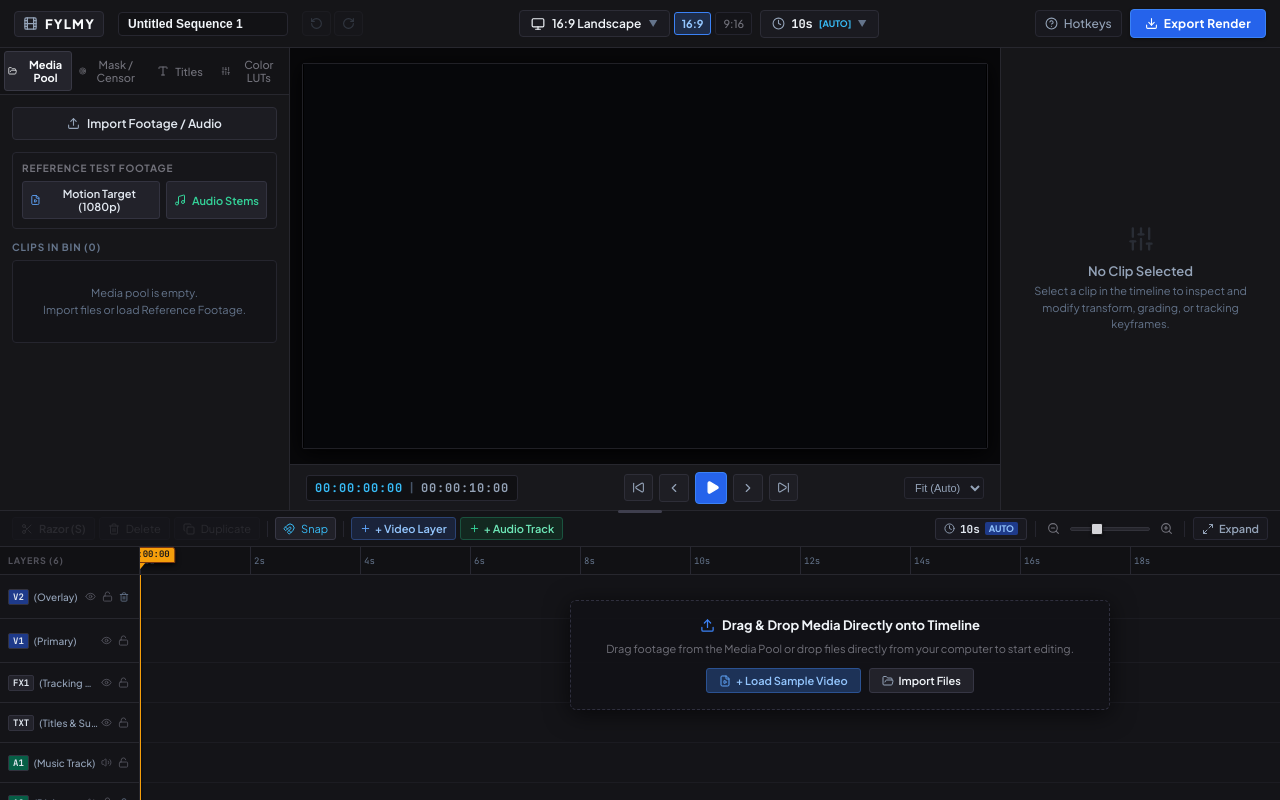
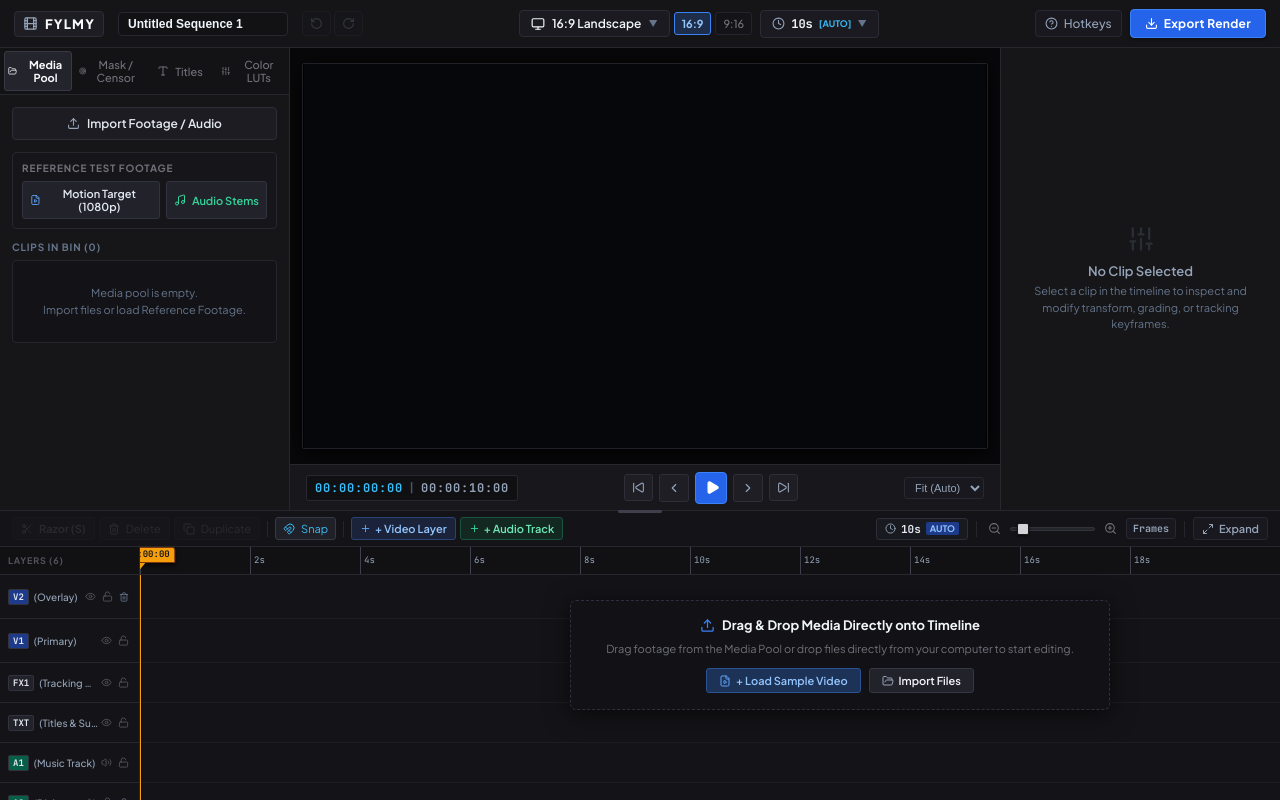
Before and after one commit to siddzzzz/Fylmy, a React (Vite) app: page / in a window 1280 px wide. Built offline with nearby package versions, Linux system fonts and the light colour scheme.

Commit message:
feat(timeline): add frame-by-frame zoom precision with sub-second ruler markings and frame timestamps

```diff
--- a/src/components/Timeline.jsx
+++ b/src/components/Timeline.jsx
@@ -283,11 +283,48 @@ export function Timeline({
 
   const timelineWidth = Math.max(1400, (duration + 8) * pxPerSecond);
 
-  const rulerTicks = [];
-  const stepSeconds = pxPerSecond > 80 ? 1 : pxPerSecond > 35 ? 2 : 5;
-  for (let s = 0; s <= duration + 8; s += stepSeconds) {
-    rulerTicks.push(s);
-  }
+  // Frame-accurate and sub-second ruler ticks based on zoom level
+  const rulerTicks = useMemo(() => {
+    const ticks = [];
+    if (pxPerSecond >= 350) {
+      // High frame-level zoom: Show 1/10s (3 frames) sub-second markings
+      const step = 0.1;
+      for (let s = 0; s <= duration + 4; s += step) {
+        const isWhole = Math.abs(Math.round(s) - s) < 0.001;
+        const isHalf = Math.abs(Math.round(s * 2) - s * 2) < 0.001;
+        ticks.push({
+          time: Math.round(s * 100) / 100,
+          label: isWhole ? `${Math.round(s)}s` : isHalf ? `${s.toFixed(1)}s` : `${Math.round((s % 1) * 30)}f`,
+          isMajor: isWhole,
+          isMinor: !isWhole && !isHalf,
+        });
+      }
+    } else if (pxPerSecond >= 140) {
+      // 0.5s ticks
+      const step = 0.5;
+      for (let s = 0; s <= duration + 4; s += step) {
+        const isWhole = Math.abs(Math.round(s) - s) < 0.001;
+        ticks.push({
+          time: Math.round(s * 10) / 10,
+          label: isWhole ? `${Math.round(s)}s` : `${s.toFixed(1)}s`,
+          isMajor: isWhole,
+          isMinor: false,
+        });
+      }
+    } else {
+      // Standard seconds step
+      const step = pxPerSecond > 65 ? 1 : pxPerSecond > 30 ? 2 : 5;
+      for (let s = 0; s <= duration + 8; s += step) {
+        ticks.push({
+          time: s,
+          label: `${s}s`,
+          isMajor: true,
+          isMinor: false,
+        });
+      }
+    }
+    return ticks;
+  }, [duration, pxPerSecond]);
 
   const videoTrackCount = tracks.filter((t) => t.type === 'video').length;
   const audioTrackCount = tracks.filter((t) => t.type === 'audio').length;
@@ -666,10 +703,10 @@ export function Timeline({
 
           <div style={{ width: 1, height: 16, background: '#25252e' }} />
 
-          {/* Timeline Zoom */}
-          <div style={{ display: 'flex', alignItems: 'center', gap: 7 }}>
+          {/* Timeline Zoom with Frame-Level Capability */}
+          <div style={{ display: 'flex', alignItems: 'center', gap: 6 }}>
             <button
-              onClick={() => setPxPerSecond(Math.max(15, pxPerSecond - 10))}
+              onClick={() => setPxPerSecond(Math.max(15, pxPerSecond - 25))}
               style={{ color: '#71717a', padding: 3 }}
               title="Zoom Out"
             >
@@ -678,17 +715,37 @@ export function Timeline({
             <input
               type="range"
               min="15"
-              max="150"
+              max="500"
               value={pxPerSecond}
               onChange={(e) => setPxPerSecond(parseInt(e.target.value))}
-              style={{ width: 80 }}
+              style={{ width: 85 }}
+              title={`Zoom: ${pxPerSecond} px/sec ${pxPerSecond >= 300 ? '(Frame-by-Frame Mode)' : ''}`}
             />
             <button
-              onClick={() => setPxPerSecond(Math.min(150, pxPerSecond + 10))}
+              onClick={() => setPxPerSecond(Math.min(500, pxPerSecond + 25))}
               style={{ color: '#71717a', padding: 3 }}
               title="Zoom In"
             >
               <ZoomIn size={13} />
+            </button>
+
+            {/* 1-Click Frame Precision Toggle */}
+            <button
+              onClick={() => setPxPerSecond(pxPerSecond >= 350 ? 55 : 400)}
+              title={pxPerSecond >= 350 ? "Switch to Normal Zoom (55 px/sec)" : "Zoom into Frame-by-Frame Precision (400 px/sec)"}
+              style={{
+                padding: '3px 6px',
+                borderRadius: 3,
+                fontSize: 10,
+                fontWeight: 700,
+                fontFamily: 'var(--font-mono)',
+                background: pxPerSecond >= 350 ? '#3b2010' : '#18181e',
+                border: pxPerSecond >= 350 ? '1px solid #f59e0b' : '1px solid #282834',
+                color: pxPerSecond >= 350 ? '#fbbf24' : '#94a3b8',
+                transition: 'all 0.15s ease',
+              }}
+            >
+              {pxPerSecond >= 350 ? '1 Frame' : 'Frames'}
             </button>
           </div>
 
@@ -768,24 +825,24 @@ export function Timeline({
             position: 'relative',
           }}>
             {/* Ruler Ticks */}
-            {rulerTicks.map((sec) => (
+            {rulerTicks.map((tick, idx) => (
               <div
-                key={sec}
+                key={idx}
                 style={{
                   position: 'absolute',
-                  left: sec * pxPerSecond,
-                  top: 0,
+                  left: tick.time * pxPerSecond,
+                  top: tick.isMinor ? 14 : 0,
                   bottom: 0,
-                  borderLeft: '1px solid #282832',
+                  borderLeft: tick.isMajor ? '1px solid #3f3f4e' : tick.isMinor ? '1px solid #202028' : '1px solid #2c2c36',
                   paddingLeft: 3,
-                  fontSize: 9,
+                  fontSize: tick.isMinor ? 8 : 9,
                   fontFamily: 'var(--font-mono)',
-                  color: '#64748b',
-                  lineHeight: '28px',
+                  color: tick.isMajor ? '#94a3b8' : tick.isMinor ? '#52525b' : '#64748b',
+                  lineHeight: tick.isMinor ? '14px' : '26px',
                   pointerEvents: 'none',
                 }}
               >
-                {sec}s
+                {!tick.isMinor ? tick.label : ''}
               </div>
             ))}
 
@@ -1109,6 +1166,9 @@ export function Timeline({
                             const frames = asset?.frames || [];
                             const thumbUrl = asset?.thumbnailUrl;
 
+                            const tileWidth = pxPerSecond >= 350 ? Math.max(70, pxPerSecond * 0.5) : Math.max(48, Math.min(80, pxPerSecond * 0.8));
+                            const isFrameZoom = pxPerSecond >= 350;
+
                             if (frames.length > 0) {
                               return (
                                 <div style={{
@@ -1116,7 +1176,7 @@ export function Timeline({
                                   inset: 0,
                                   display: 'flex',
                                   overflow: 'hidden',
-                                  opacity: 0.38,
+                                  opacity: isFrameZoom ? 0.6 : 0.38,
                                   pointerEvents: 'none',
                                   zIndex: 1,
                                 }}>
@@ -1125,14 +1185,32 @@ export function Timeline({
                                       key={idx}
                                       style={{
                                         height: '100%',
-                                        width: 56,
-                                        minWidth: 56,
+                                        width: tileWidth,
+                                        minWidth: tileWidth,
                                         backgroundImage: `url(${fr.dataUrl})`,
                                         backgroundSize: 'cover',
                                         backgroundPosition: 'center',
-                                        borderRight: '1px solid rgba(0,0,0,0.4)',
+                                        borderRight: '1px solid rgba(0,0,0,0.5)',
+                                        position: 'relative',
                                       }}
-                                    />
+                                    >
+                                      {isFrameZoom && (
+                                        <span style={{
+                                          position: 'absolute',
+                                          bottom: 1,
+                                          right: 2,
+                                          fontSize: 8,
+                                          fontFamily: 'var(--font-mono)',
+                                          fontWeight: 700,
+                                          color: '#f8fafc',
+                                          background: 'rgba(0,0,0,0.7)',
+                                          padding: '0 2px',
+                                          borderRadius: 2,
+                                        }}>
+                                          {fr.time ? `${fr.time.toFixed(1)}s` : `#${idx + 1}`}
+                                        </span>
+                                      )}
+                                    </div>
                                   ))}
                                 </div>
                               );
@@ -1143,17 +1221,17 @@ export function Timeline({
                                   inset: 0,
                                   display: 'flex',
                                   overflow: 'hidden',
-                                  opacity: 0.35,
+                                  opacity: isFrameZoom ? 0.55 : 0.35,
                                   pointerEvents: 'none',
                                   zIndex: 1,
                                 }}>
-                                  {Array.from({ length: Math.max(1, Math.ceil(clipWidth / 56)) }).map((_, idx) => (
+                                  {Array.from({ length: Math.max(1, Math.ceil(clipWidth / tileWidth)) }).map((_, idx) => (
                                     <div
                                       key={idx}
                                       style={{
                                         height: '100%',
-                                        width: 56,
-                                        minWidth: 56,
+                                        width: tileWidth,
+                                        minWidth: tileWidth,
                                         backgroundImage: `url(${thumbUrl})`,
                                         backgroundSize: 'cover',
                                         backgroundPosition: 'center',
```
